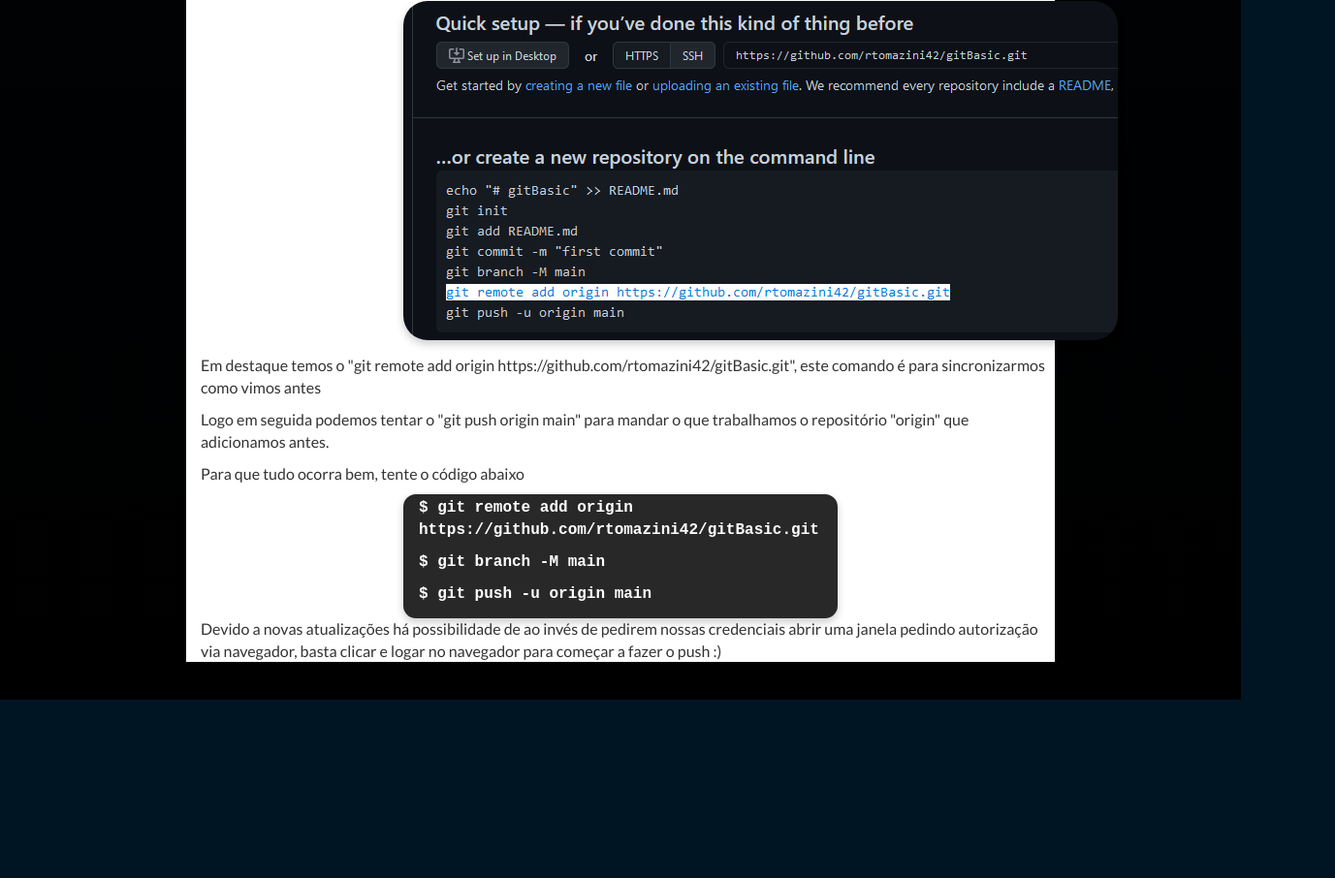
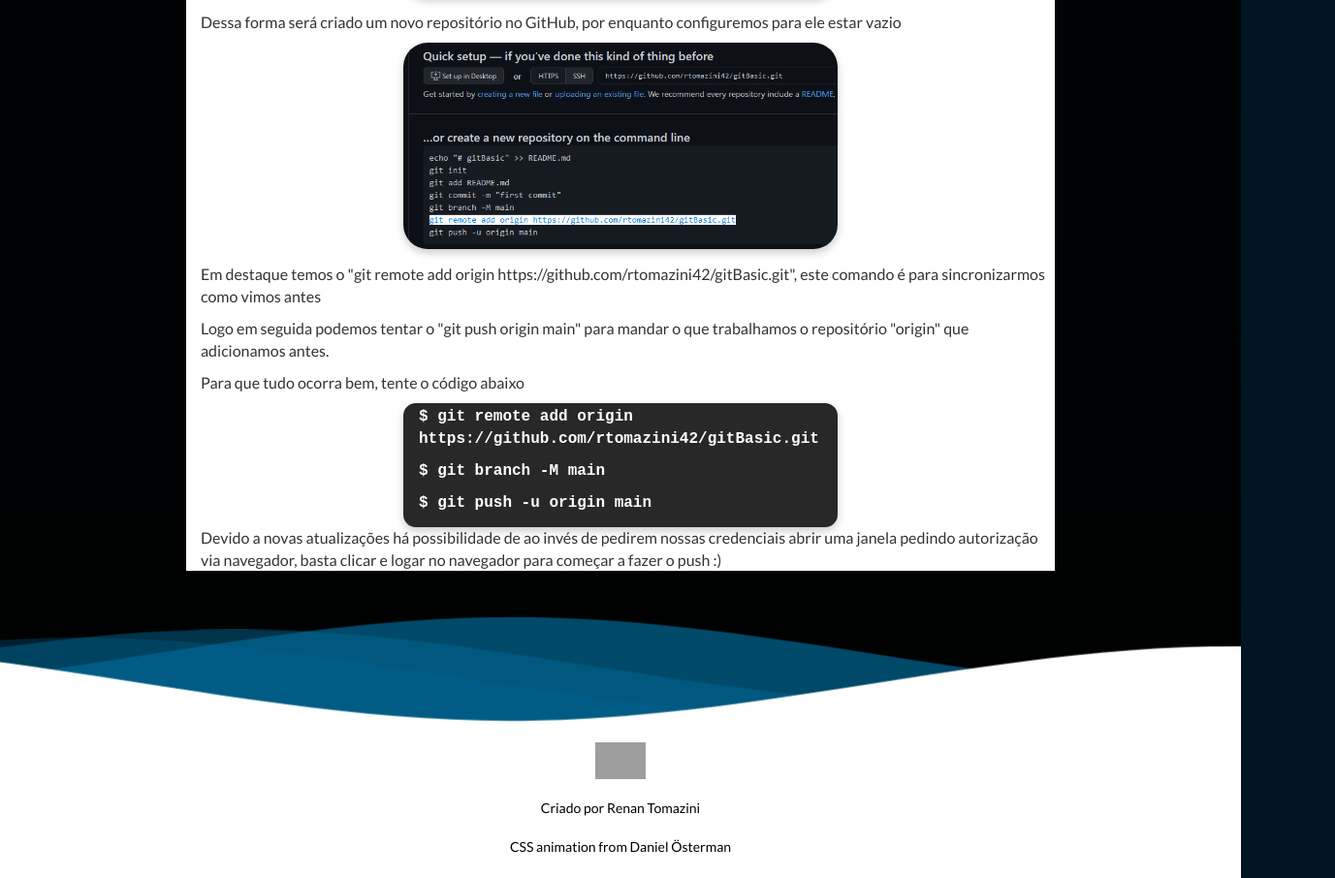
Before and after one commit to rtomazini42/gitBasic, a plain HTML site: page index.html in a window 1280 px wide. Shown: the part 4625-5531 px from the top of the page at 97% size, 1377 px wide, since content can reach past the window. Before the commit the page ends 5347 px from the top, so only its background shows below. Drawn offline with nearby package versions, Linux system fonts and the light colour scheme; grey boxes are pictures that could not be loaded.

Commit message:
css novo

```diff
--- a/estilos.css
+++ b/estilos.css
@@ -131,6 +131,8 @@
 }
 
 .conteudo img{
+  width: 50%;
+  height: auto;
   border-radius: 25px;
   margin-bottom: 15px;
   margin-left: 25%;
@@ -150,3 +152,77 @@
     background-color: #977dc6;
     color: #dedede;
 }
+
+
+
+
+/*css ocean*/
+.waves {
+  position:relative;
+  width: 100%;
+  height:15vh;
+  margin-bottom:-7px; /*Fix for safari gap*/
+  min-height:100px;
+  max-height:150px;
+}
+
+.content {
+  position:relative;
+  height:20vh;
+  text-align:center;
+  background-color: white;
+}
+.content a{
+  color: black;
+  text-align:center;
+  background-color: white;
+}
+
+.content img{
+  width: 4%;
+  margin-top:20px;
+  margin-bottom:0px;
+}
+
+/* Animation */
+
+.parallax > use {
+  animation: move-forever 25s cubic-bezier(.55,.5,.45,.5)     infinite;
+}
+.parallax > use:nth-child(1) {
+  animation-delay: -2s;
+  animation-duration: 7s;
+}
+.parallax > use:nth-child(2) {
+  animation-delay: -3s;
+  animation-duration: 10s;
+}
+.parallax > use:nth-child(3) {
+  animation-delay: -4s;
+  animation-duration: 13s;
+}
+.parallax > use:nth-child(4) {
+  animation-delay: -5s;
+  animation-duration: 20s;
+}
+@keyframes move-forever {
+  0% {
+   transform: translate3d(-90px,0,0);
+  }
+  100% {
+    transform: translate3d(85px,0,0);
+  }
+}
+/*Shrinking for mobile*/
+@media (max-width: 768px) {
+  .waves {
+    height:40px;
+    min-height:40px;
+  }
+  .content {
+    height:30vh;
+  }
+  h1 {
+    font-size:24px;
+  }
+}
--- a/index.html
+++ b/index.html
@@ -156,6 +156,33 @@
         <p>$ git push -u origin main</p>
       </div>
       <p>Devido a novas atualizações há possibilidade de ao invés de pedirem nossas credenciais abrir uma janela pedindo autorização via navegador, basta clicar e logar no navegador para começar a fazer o push :) </p>
+    </div>
+  </body>
 
-  </body>
+
+  <!--Waves Container-->
+  <div>
+  <svg class="waves" xmlns="http://www.w3.org/2000/svg" xmlns:xlink="http://www.w3.org/1999/xlink"
+  viewBox="0 24 150 28" preserveAspectRatio="none" shape-rendering="auto">
+  <defs>
+  <path id="gentle-wave" d="M-160 44c30 0 58-18 88-18s 58 18 88 18 58-18 88-18 58 18 88 18 v44h-352z" />
+  </defs>
+  <g class="parallax">
+  <use xlink:href="#gentle-wave" x="48" y="0" fill="rgba(0,105,148,0.7" />
+  <use xlink:href="#gentle-wave" x="48" y="3" fill="rgba(0,105,148,0.5)" />
+  <use xlink:href="#gentle-wave" x="48" y="5" fill="rgba(0,105,148,0.3)" />
+  <use xlink:href="#gentle-wave" x="48" y="7" fill="#fff" />
+  </g>
+  </svg>
+  </div>
+  <!--Waves end-->
+
+  <div class="content flex">
+    <img src="https://rtomazini42.github.io/images/perfil.png" ></img>
+    <br></br>
+    <a href="https://rtomazini42.github.io/">Criado por Renan Tomazini</a><br></br>
+
+  <a href="https://codepen.io/goodkatz/pen/LYPGxQz">CSS animation from Daniel Österman</p>
+  </div>
+
 </html>
```
